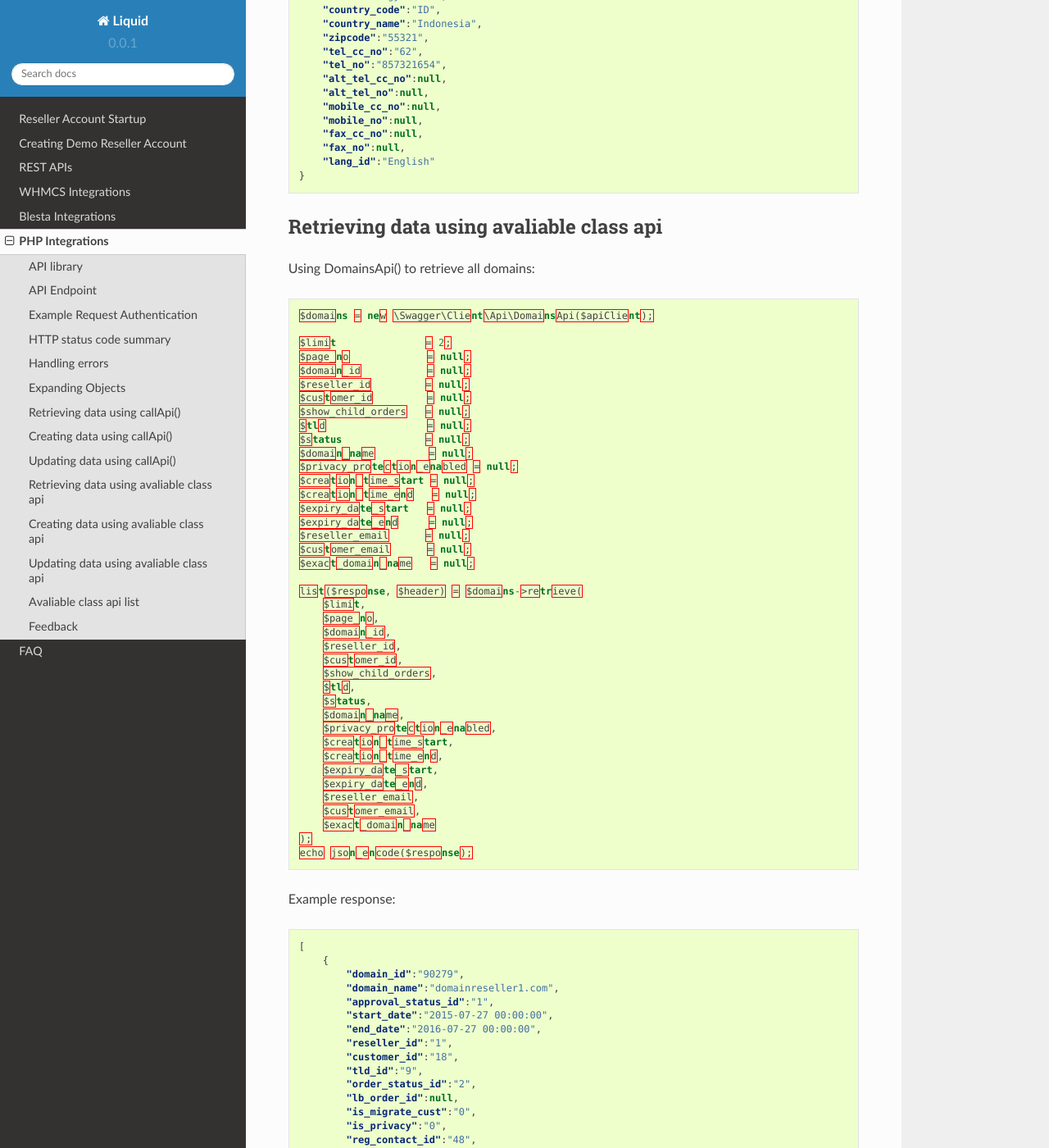
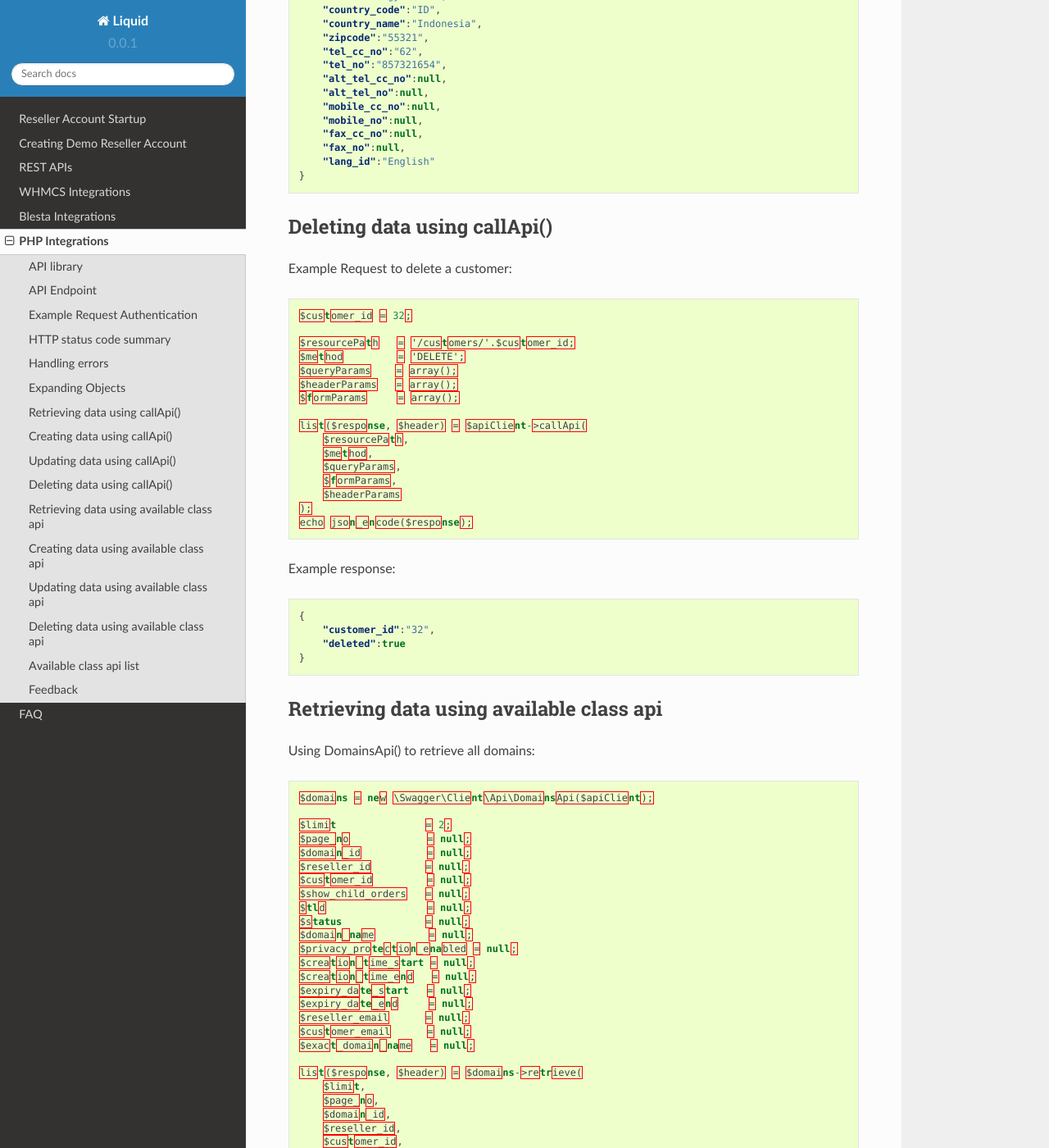
Before and after one commit to liquidregistrar/liquid-docs, a Sphinx documentation site: the page built from docs/source/php.rst, in a window 1280 px wide and 1400 px high, scrolled down 5632 px. Shown: the whole window at 82% size. Built offline with Sphinx 7.4.7 and the Read the Docs theme 2.0.0, drawn with Linux system fonts in a browser that asks for light colours; some of the changed text lies outside the part shown.

Commit message:
kurang contoh untuk delete

```diff
--- a/docs/source/php.rst
+++ b/docs/source/php.rst
@@ -331,7 +331,41 @@ Example response:
     }
 
 
-Retrieving data using avaliable class api
+Deleting data using callApi()
+-----------------------------
+
+Example Request to delete a customer:
+
+.. sourcecode:: json
+
+    $customer_id = 32;
+
+    $resourcePath   = '/customers/'.$customer_id;
+    $method         = 'DELETE';
+    $queryParams    = array();
+    $headerParams   = array();
+    $formParams     = array();
+
+    list($response, $header) = $apiClient->callApi(
+        $resourcePath,
+        $method,
+        $queryParams,
+        $formParams,
+        $headerParams
+    );
+    echo json_encode($response);
+
+Example response:
+
+.. sourcecode:: json
+
+    {
+        "customer_id":"32",
+        "deleted":true
+    }
+
+
+Retrieving data using available class api
 -----------------------------------------
 
 Using DomainsApi() to retrieve all domains:
@@ -469,7 +503,7 @@ Example response:
     ]
 
 
-Creating data using avaliable class api
+Creating data using available class api
 ---------------------------------------
 
 Using BillingApi() to add fund a reseller:
@@ -505,7 +539,7 @@ Example response:
     }
 
 
-Updating data using avaliable class api
+Updating data using available class api
 ---------------------------------------
 
 Using ResellersApi() to update a reseller:
@@ -597,7 +631,34 @@ Example response:
     }
 
 
-Avaliable class api list
+Deleting data using available class api
+---------------------------------------
+
+Using ResellersApi() to delete a reseller:
+
+.. sourcecode:: json
+
+    $reseller = new \Swagger\Client\Api\ResellersApi($apiClient);
+
+    $reseller_id = 343;
+
+    list($response, $header) = $reseller->delete_(
+        $reseller_id
+    );
+    echo json_encode($response);
+
+Example response:
+
+.. sourcecode:: json
+
+    {
+        "reseller_id":"343",
+        "deleted":true
+    }
+
+
+
+Available class api list
 ------------------------
 
 +------------------------+------------------------+------------------------+
```
